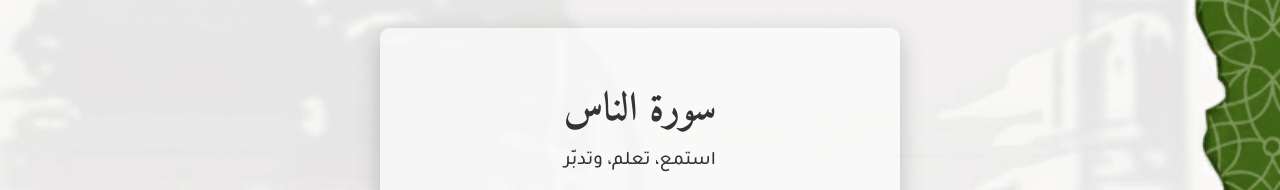
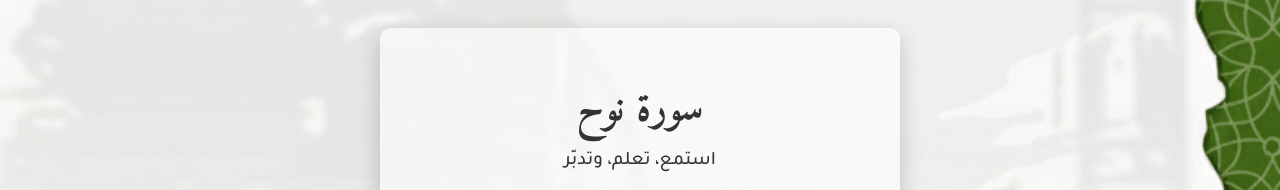
Before and after one commit to islamblanc69/smartbook, a plain HTML site: page nouh.html in a window 1280 px wide. Shown: the top 190 px of the page. Drawn offline with Linux system fonts and the light colour scheme.

Commit message:
Update nouh.html

```diff
--- a/nouh.html
+++ b/nouh.html
@@ -3,7 +3,7 @@
 <head>
     <meta charset="UTF-8">
     <meta name="viewport" content="width=device-width, initial-scale=1.0">
-    <title>سورة الناس</title>
+    <title>سورة نوح</title>
 
     <link rel="preconnect" href="https://fonts.googleapis.com">
     <link rel="preconnect" href="https://fonts.gstatic.com" crossorigin>
@@ -84,7 +84,7 @@
 
     <div class="container">
 
-        <h1>سورة الناس</h1>
+        <h1>سورة نوح</h1>
 
         <p>استمع، تعلم، وتدبّر</p>
 
```
